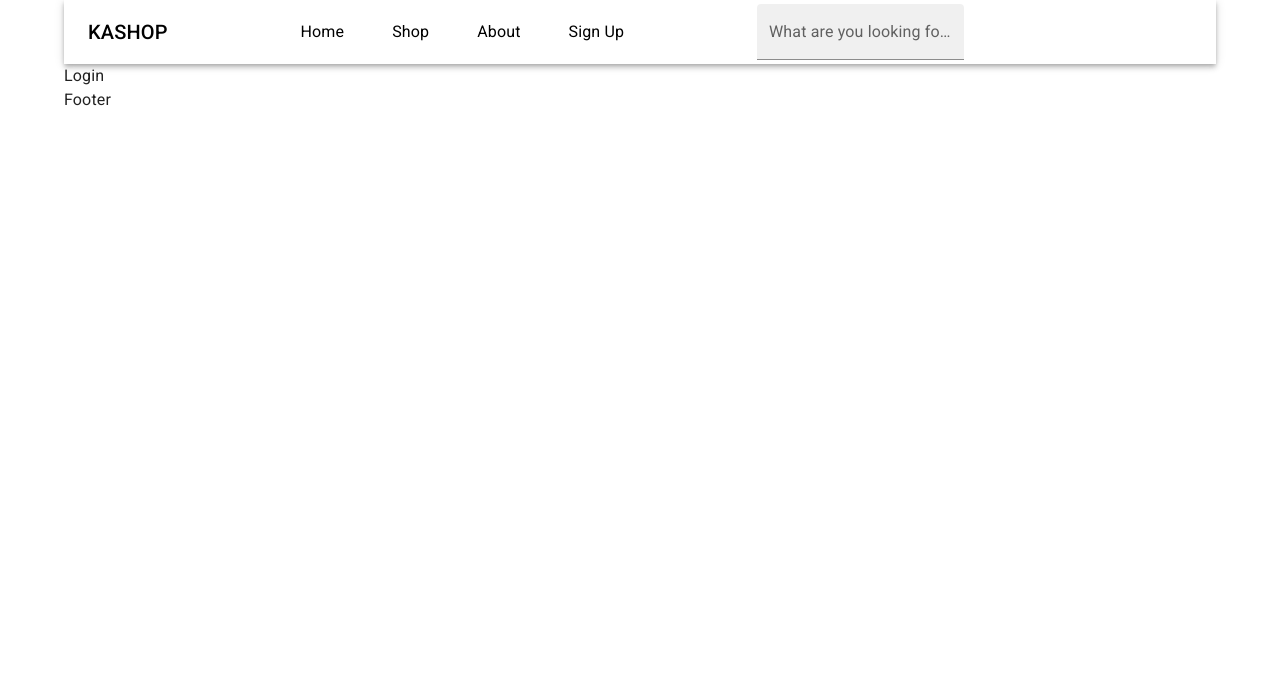
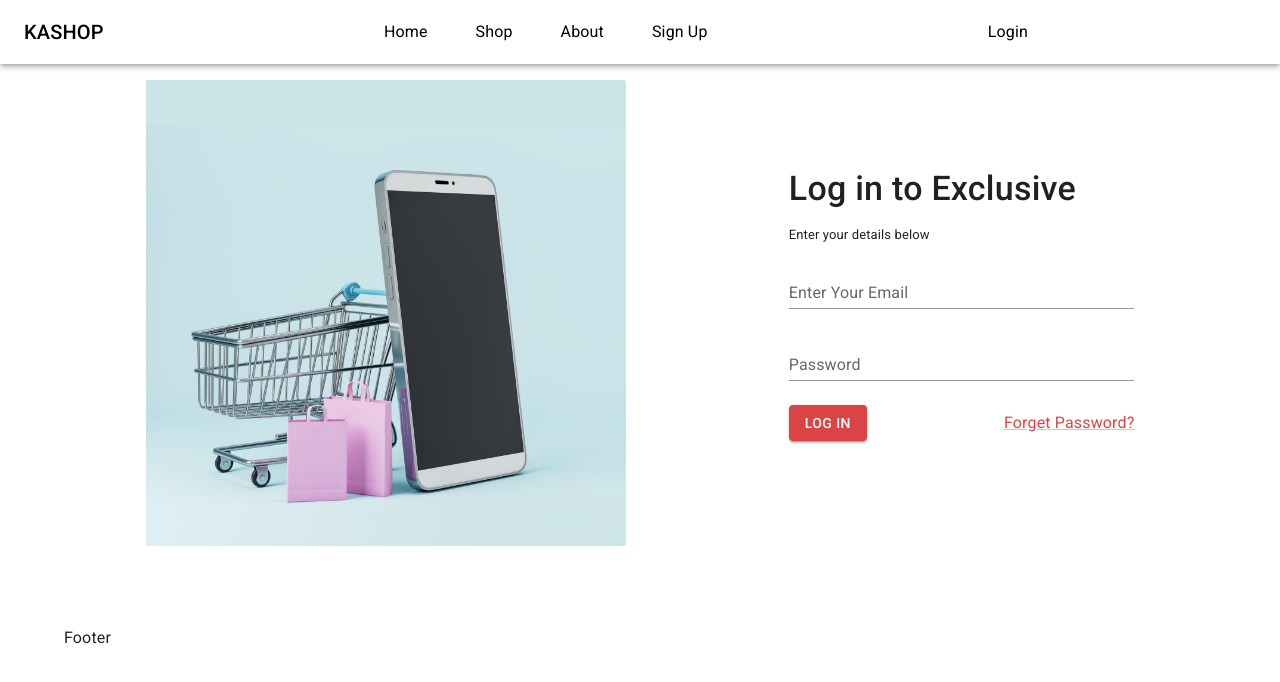
Before and after one commit to shahdqou15/kashop, a React (Vite) app: page /login in a window 1280 px wide. Shown: the top 682 px of the page. Built offline with nearby package versions, Linux system fonts and the light colour scheme; some icons are missing.

Commit message:
create login section

```diff
--- a/src/components/navbar/Navbar.jsx
+++ b/src/components/navbar/Navbar.jsx
@@ -16,8 +16,8 @@ import { Link as RouterLink } from 'react-router-dom'
 export default function Navbar() {
   return (
     <Box sx={{ flexGrow: 1 }}>
-      <AppBar position="static" >
-        <Toolbar sx={{ display: 'flex', alignItems: 'center', backgroundColor:'white', justifyContent: 'space-between' }}>
+      <AppBar position="fixed">
+        <Toolbar sx={{ display: 'flex', alignItems: 'center', backgroundColor:'white', justifyContent: 'space-between'}}>
           <Typography variant="h6" component="div" color="black">
             KASHOP
           </Typography>
@@ -28,7 +28,8 @@ export default function Navbar() {
             <Link component={RouterLink} to={'/register'} color="black" underline='none'>Sign Up</Link>
           </Box>
           <Box sx={{ display: { xs: 'none', md: 'flex' }, gap: '24px', alignItems: 'center' }}>
-            <TextField id="filled-basic" label="What are you looking for?" variant="filled" />
+            {/* <TextField id="filled-basic" label="What are you looking for?" variant="filled" /> */}
+            <Link component={RouterLink} className='btn' to={'/login'} color="black" underline='none'>Login</Link>
             <IconButton size="large">
               <FavoriteBorderIcon />
             </IconButton>
--- a/src/layout/MainLayout.jsx
+++ b/src/layout/MainLayout.jsx
@@ -3,13 +3,14 @@ import Navbar from '../components/navbar/Navbar'
 import Footer from '../components/footer/Footer'
 import { Outlet } from 'react-router-dom'
 import Container from '@mui/material/Container'
+import Box from '@mui/material/Box';
 
 export default function MainLayout() {
   return (
     <>
       <Container maxWidth="lg">
         <Navbar />
-        <Outlet />
+       <Box py={10} ><Outlet /></Box>
         <Footer />
       </Container>
 
--- a/src/pages/auth/Login.jsx
+++ b/src/pages/auth/Login.jsx
@@ -1,7 +1,53 @@
 import React from 'react'
+import Box from '@mui/material/Box';
+import Typography from '@mui/material/Typography';
+import Button from '@mui/material/Button';
+import TextField from '@mui/material/TextField'
+import phoneImage from "../../assets/images/phone Image.png";
+import { Link } from '@mui/material';
+import { useForm } from 'react-hook-form';
+import { Link as RouterLink } from 'react-router-dom'
+import { yupResolver } from "@hookform/resolvers/yup";
+import { LoginSchema } from '../../validation/LoginSchema';
+import axios from 'axios';
 
 export default function Login() {
+
+  const { register: login, handleSubmit, formState: { errors } } = useForm({ resolver: yupResolver(LoginSchema) });
+  const loginForm = async (valuse) => {
+    try {
+      const response = await axios.post(`https://knowledgeshop.runasp.net/api/auth/Account/Login`, valuse);
+      console.log("response:", response);
+    } catch (error) {
+      console.log("STATUS:", error.response?.status);
+      console.log("SERVER DATA:", error.response?.data);
+    }
+
+  }
+
   return (
-    <div>Login</div>
+    <Box component={'section'} display={'flex'} justifyContent={'space-around'} alignItems={'center'}>
+      <Box columnGap={3} component={'img'} src={phoneImage} alt={'phoneImage'} sx={{ width: {sm:'300px',md:'480px'}, height: 'auto', objectFit: 'contain',display:{xs:'none',sm:'block'} }}></Box>
+      <Box columnGap={6} display={'flex'} flexDirection={'column'} justifyContent={'flex-start'} sx={{width:{ xs: '90%', sm: '45%', md: '30%'}}}>
+        <Box display={'flex'} flexDirection={'column'} gap='15px'>
+          <Typography component={'h4'} variant='h4' fontWeight={500}>Log in to Exclusive</Typography>
+          <Typography fontSize='13px'>Enter your details below</Typography>
+        </Box>
+        <Box component={'form'} onSubmit={handleSubmit(loginForm)} display={'flex'} flexDirection={'column'} gap={3} py={2} >
+          <TextField {...login('email')} label="Enter Your Email" variant="standard"
+            error={errors.email}
+            helperText={errors.email?.message} />
+          <TextField {...login('password')} label="Password" variant="standard"
+            error={errors.password}
+            helperText={errors.password?.message} />
+          <Box display={'flex'} justifyContent={'space-between'} alignItems={'center'} >
+            <Button type='submit' variant="contained" sx={{ backgroundColor: '#DB4444' }}>Log In</Button>
+            <Link component={RouterLink} color='#DB4444'>Forget Password?</Link>
+          </Box>
+
+        </Box>
+
+      </Box>
+    </Box>
   )
 }
--- a/src/pages/auth/Register.jsx
+++ b/src/pages/auth/Register.jsx
@@ -27,16 +27,16 @@ export default function Register() {
   }
 
   return (
-    <Box component={'section'} py={5} display={'flex'} justifyContent={'space-around'} alignItems={'center'}>
-      <Box columnGap={3} component={'img'} src={phoneImage} alt={'phoneImage'} sx={{width:'480px', height:'500px',objectFit: 'contain'}}  ></Box>
-      <Box columnGap={6} display={'flex'} flexDirection={'column'} justifyContent={'flex-start'} width='30%'>
+    <Box component={'section'} display={'flex'} justifyContent={'space-around'} alignItems={'center'}>
+      <Box columnGap={3} component={'img'} src={phoneImage} alt={'phoneImage'} sx={{width: {sm:'300px',md:'480px'}, height: 'auto', objectFit: 'contain',display:{xs:'none',sm:'block'} }}  ></Box>
+      <Box columnGap={6} display={'flex'} flexDirection={'column'} justifyContent={'flex-start'} sx={{width:{ xs: '90%', sm: '45%', md: '30%'}}}>
         <Box display={'flex'} flexDirection={'column'} gap='15px' >
-          <Typography component={'h4'} variant='h4'>Create an account</Typography>
+          <Typography component={'h4'} variant='h4' fontWeight={500}>Create an account</Typography>
           <Typography fontSize='13px'>Enter your details below</Typography>
         </Box>
 
         <Box component={'form'} onSubmit={handleSubmit(registerForm)} display={'flex'} flexDirection={'column'} gap={3} py={2}>
-          <TextField {...register('userName', { require: true })} label="User Name" variant="standard"
+          <TextField {...register('userName')} label="User Name" variant="standard"
             error={errors.userName}
             helperText={errors.userName?.message} />
           <TextField {...register('fullName')} label="Full Name" variant="standard"
--- /dev/null
+++ b/src/validation/LoginSchema.jsx
@@ -0,0 +1,10 @@
+import * as yup from "yup";
+
+export let LoginSchema = yup.object({
+    email: yup.string().email("email must be a valid email").required("email is required"),
+    password: yup.string().required("password is required").min(8, "password must be at least 8 chracters")
+        .matches(/[a-z]/, "passwordmust contain at least one lowercase letter")
+        .matches(/[A-Z]/, "passwordmust contain at least one uppercase letter")
+        .matches(/[0-9]/, "passwordmust contain at least one number")
+        .matches(/[@$!%*?&]/, "passwordmust contain at least one special chracter"),
+})
--- a/src/validation/RegisterSchema.jsx
+++ b/src/validation/RegisterSchema.jsx
@@ -2,7 +2,7 @@
 
  export let registerSchema = yup.object({
     userName: yup.string().required("userName is required").min(3, "userName must be at least 3 chracters")
-    .matches(/[^a-zA-Z0-9_-]+$/,"userName must contain only letters, numbers ,underscores and hyphens"),
+    .matches(/[a-zA-Z0-9_-]+$/,"userName must contain only letters, numbers ,underscores and hyphens"),
     fullName: yup.string().required("fullName is required"),
     email: yup.string().email("email must be a valid email").required("email is required"),
     phoneNumber: yup.string().required("phone number is required"),
```
